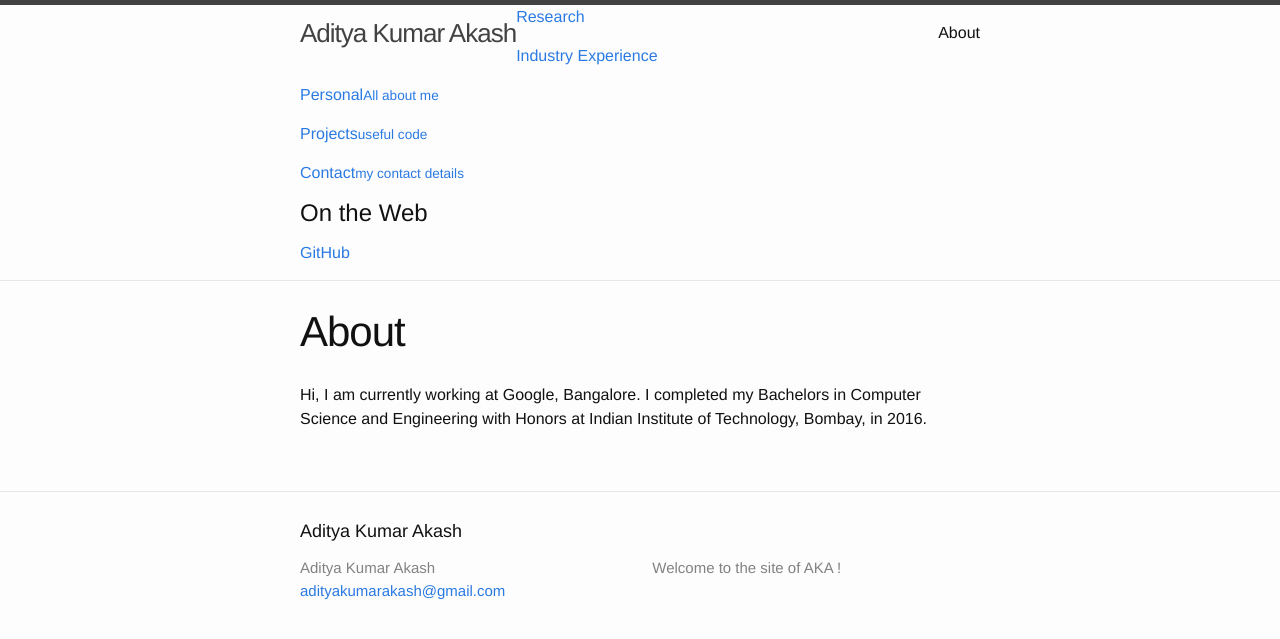
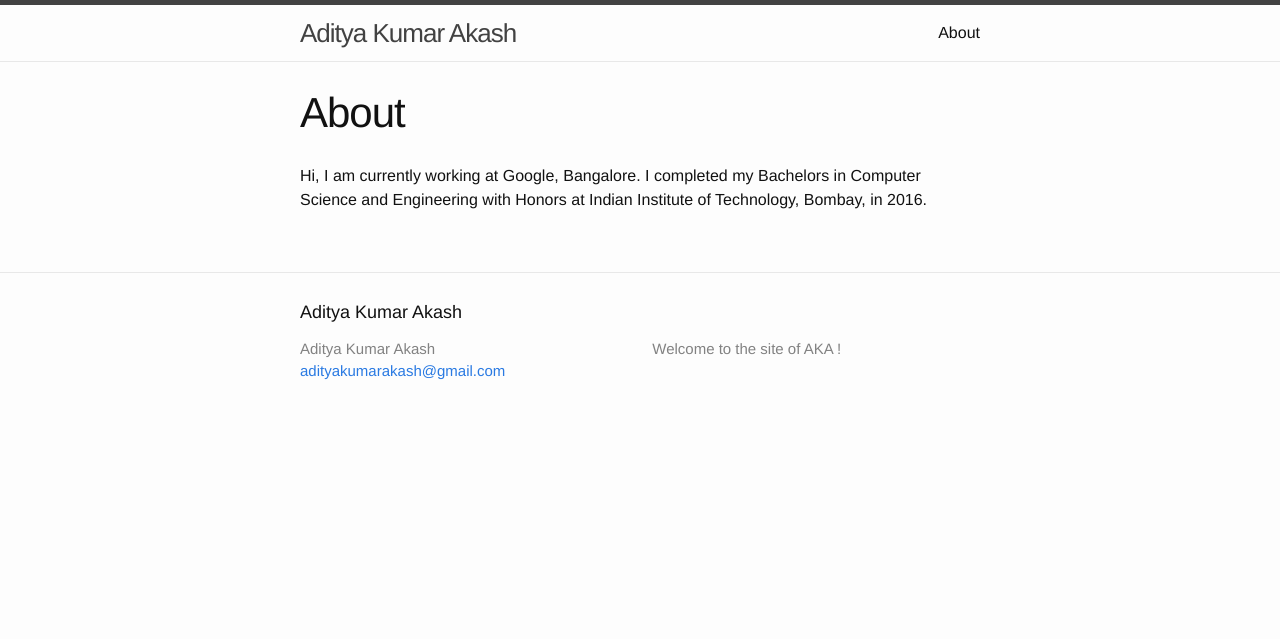
Before and after one commit to adityakumarakash/adityakumarakash.github.io, a Jekyll site: the page built from about.md, in a window 1280 px wide. Shown: the top 639 px of the page. Built offline with Jekyll 4.4.1, drawn with Linux system fonts in a browser that asks for light colours.

Commit message:
Update header.html

```diff
--- a/_includes/header.html
+++ b/_includes/header.html
@@ -22,13 +22,6 @@
       </div>
     </nav>
 
-      <p class="view"><a href="research.html">Research</a></p>
-      <p class="view"><a href="industry.html">Industry Experience</a></p>
-      <p class="view"><a href="bio.html">Personal<small>All about me </small></a></p>
-      <p class="view"><a href="projects.html">Projects<small>useful code</small></a></p>
-      <p class="view"><a href="contact.html">Contact<small>my contact details</small></a></p>
-      <h3>On the Web</h3>
-      <p class="view"><a href="http://github.com/adityakumarakash" target="tab">GitHub</a></p>
   </div>
 
 </header>
```
